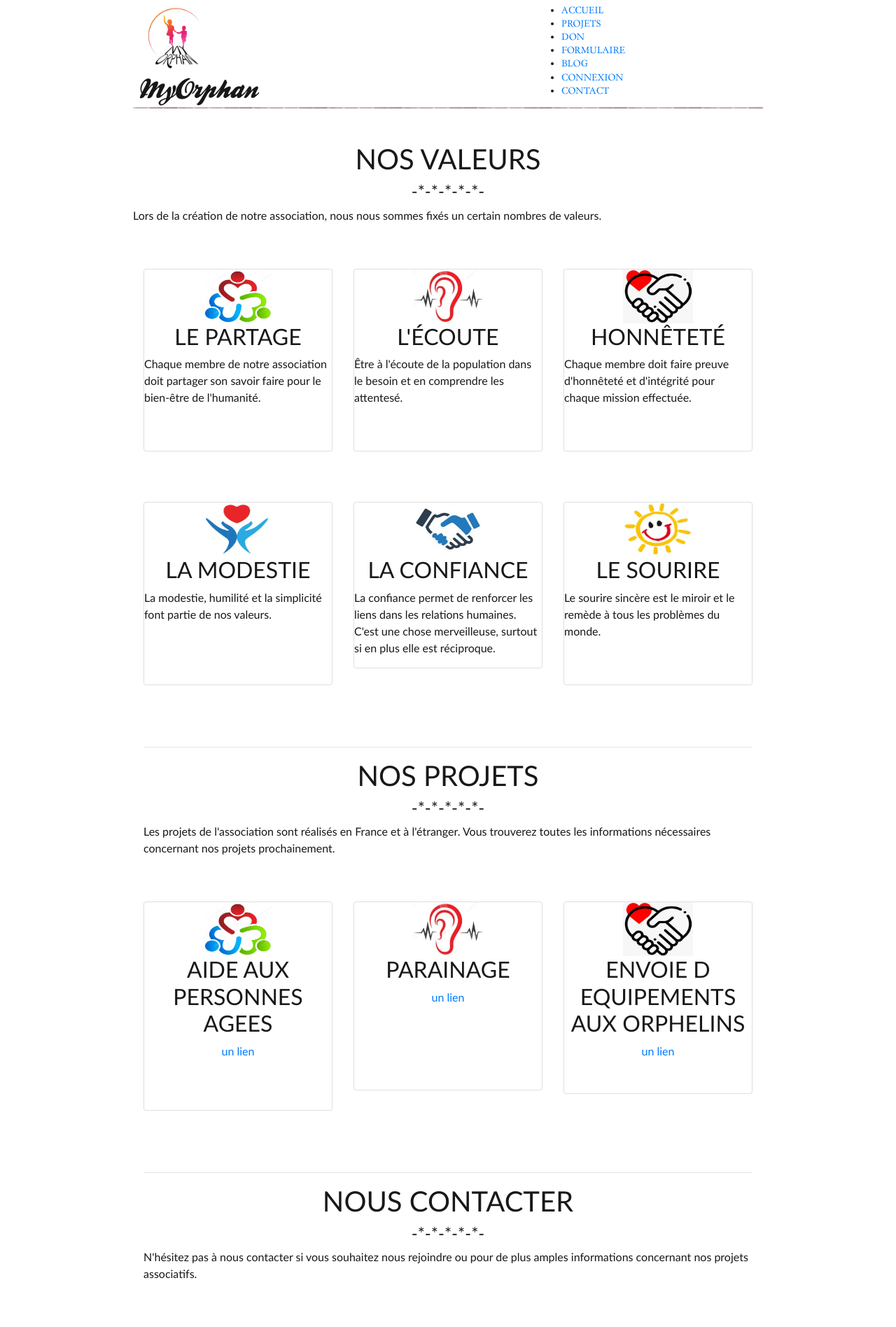
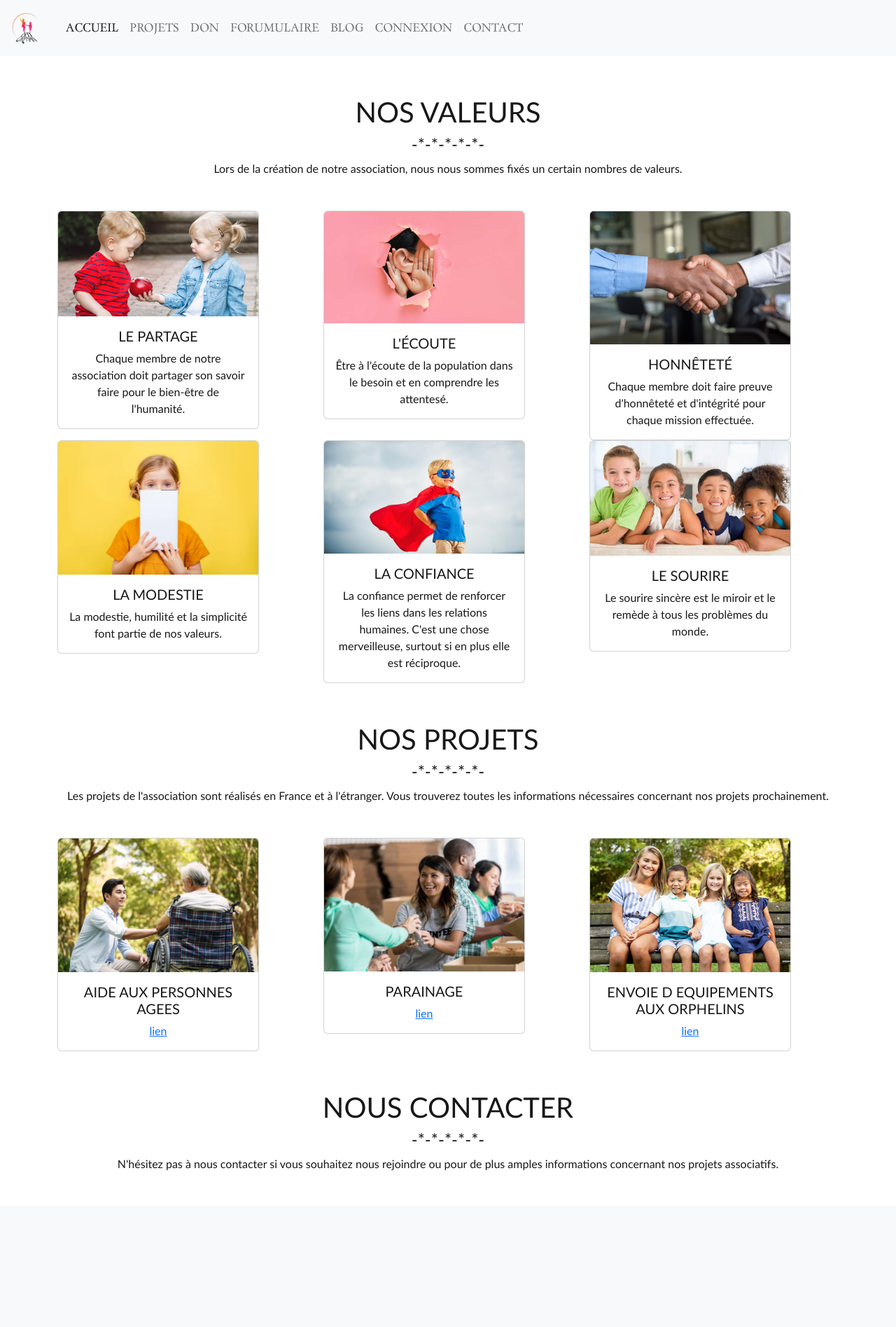
Before and after one commit to Az-rou/MyOrphan, a PHP site: page /moprojets.php in a window 1280 px wide. Shown: the whole page at 70% size. After the commit the page ends 1672 px from the top, so only its background shows below. Run offline with PHP 8.4, Linux system fonts and the light colour scheme.

Commit message:
Modification page mon projet

```diff
--- /dev/null
+++ b/composant/header.html
@@ -0,0 +1,10 @@
+<meta charset="utf-8" />
+
+<meta name="viewport" content="width=320" />
+<meta name="viewport" content="width=device-width, initial-scale=1">
+
+<link rel="stylesheet" href="https://cdn.jsdelivr.net/npm/bootstrap@5.2.2/dist/css/bootstrap.min.css">
+<script src="https://ajax.googleapis.com/ajax/libs/jquery/3.6.0/jquery.min.js"></script>
+<script src="https://cdn.jsdelivr.net/npm/bootstrap@5.2.2/dist/js/bootstrap.min.js"></script>
+
+<link rel="stylesheet" href="MyOrphan.css" />
--- /dev/null
+++ b/composant/menu.html
@@ -0,0 +1,36 @@
+
+    <nav class="navbar navbar-expand-lg bg-light">
+        <div class="container-fluid">
+            <a class="navbar-brand" href="#">
+                <img src="images/logomyorphan.png" alt="Logo de myorphan" class="ico_categorie" style="width:50px" />
+            </a>
+            <button class="navbar-toggler" type="button" data-bs-toggle="collapse" data-bs-target="#navbarNav" aria-controls="navbarNav" aria-expanded="false" aria-label="Toggle navigation">
+                <span class="navbar-toggler-icon"></span>
+            </button>
+            <div class="collapse navbar-collapse" id="navbarNav">
+                <ul class="navbar-nav">
+                    <li class="nav-item">
+                        <a class="nav-link active" aria-current="page" href="index.php">Accueil</a>
+                    </li>
+                    <li class="nav-item">
+                        <a class="nav-link" href="moprojets.php">Projets</a>
+                    </li>
+                    <li class="nav-item">
+                        <a class="nav-link" href="modon.php">Don</a>
+                    </li>
+                    <li class="nav-item">
+                        <a class="nav-link" href="moadherent.php">Forumulaire</a>
+                    </li>
+                    <li class="nav-item">
+                        <a class="nav-link" href="moblog.php">Blog</a>
+                    </li>
+                    <li class="nav-item">
+                        <a class="nav-link" href="#">Connexion</a>
+                    </li>
+                    <li class="nav-item">
+                        <a class="nav-link" href="mocontact.php" title="page de contact">Contact</a>
+                    </li>
+                </ul>
+            </div>
+        </div>
+    </nav>
--- a/moprojets.php
+++ b/moprojets.php
@@ -2,206 +2,169 @@
 <!DOCTYPE html>
 <html>
     <head>
-        <meta charset="utf-8" />
-        <link rel="stylesheet" href="MyOrphan.css" />
-        <link rel="stylesheet" media="screen and (max-width: 1280px)" href="petite_resolution.css" />
-        <meta name="viewport" content="width=320" />
         <title>Mon Projet</title>
-        <meta name="viewport" content="width=device-width, initial-scale=1">
-        <link rel="stylesheet" href="https://stackpath.bootstrapcdn.com/bootstrap/4.1.3/css/bootstrap.min.css" integrity="sha384-MCw98/SFnGE8fJT3GXwEOngsV7Zt27NXFoaoApmYm81iuXoPkFOJwJ8ERdknLPMO" crossorigin="anonymous">
-
-        <link rel="stylesheet" href="MyOrphan.css" />
+        <?php include('composant/header.html')?>
     </head>
 
     <body>
-    <div id="bloc_page">
-            <header>
-                <div id="titre_principal">
-                    <h1><img src="\MyOrphan\images\logomyorphan.png" alt="Logo de myorphan" width="100" height="107,67" class="ico_categorie" /></h1>
-                    <div id="logo">
-                        <h1>MyOrphan</h1>
-                    </div>
-                </div>
-                <br>
-                <small>
-                    <nav>
-                        <ul>
-                            <li><a href="MyOrphan.php">Accueil</a></li>
-                            <li><a href="moprojets.php">Projets</a></li>
-                            <li><a href="modon.php">Don</a></li>
-                            <li><a href="moadherent.php">Formulaire</a></li>
-                            <li><a href="moblog.php">Blog</a></li>
-                            <li><a href="#">Connexion</a></li>
-                            <li><a href="mocontact.php" title="page de contact">Contact</a></li>
-                        </ul>
-                    </nav>
-                </small>
-              <br>
-            </header>
+    <div class="menus">
+        <?php include('composant/menu.html');?>
+    <div>
 
+
+        <div class="page-container">
+
+            <div class="nos-valeurs text-center mt-2 mb-5">
                 <br><br>
-           <center><h1>NOS VALEURS</h1></center>
-           <center><h4>-*-*-*-*-*-</h4></center>
+                <h1>NOS VALEURS</h1>
+                <h4>-*-*-*-*-*-</h4>
                 <p>Lors de la création de notre association, nous nous sommes fixés un certain nombres de valeurs.</p>
-       <br><br>
-       <div class="container">
-    <div class="row">
-        <div class="col-4">
-            <div class="card">
-                <div class="card-image">
-                <center><img src="\MyOrphan\images\mopartage.jpg" width="100" height="77,32" alt="" class="circle responsive-img"></center>
-                </div>
-                <div class="card-content">
-                    <center><h2>LE PARTAGE </h2></center>
-                    <p>Chaque membre de notre association doit partager son savoir faire pour le bien-être de l'humanité.</p>
-                    </div>
-                    <div class="card-action">
-                    <br> <br>
-                    </div>
-            </div>
-            <br> <br> <br>
             </div>
 
-        <div class="col-4">
-            <div class="card">
-                <div class="card-image">
-                <center><img src="\MyOrphan\images\moecoute.jpg" width="100" height="77,32" alt="" class="circle responsive-img"></center>
-                </div>
-                <div class="card-content">
-                    <center><h2>L'ÉCOUTE </h2></center>
-                        <p>Être à l'écoute de la population dans le besoin et en comprendre les attentesé.</p>
-                    </div>
-                    <div class="card-action">
-                    <br> <br>
+            <div class="container nos-valeur-content">
+                <div class="row">
+                    <div class="col text-center">
+                        <div class="card text-center" style="width: 18rem;" >
+                            <img src="images/le-partage.jpg"class="card-img-top"  alt="...">
+                            <div class="card-body">
+                                <h5 class="card-title">LE PARTAGE</h5>
+                                <p class="card-text">
+                                    Chaque membre de notre association doit partager son savoir faire pour le bien-être de l'humanité.
+                                </p>
                             </div>
                         </div>
                     </div>
+                    <div class="col">
 
-        <div class="col-4">
-            <div class="card">
-                <div class="card-image">
-                <center><img src="\MyOrphan\images\mohonetete.jpg" width="100" height="77,32" alt="" class="circle responsive-img"></center>
+                            <div class="card text-center" style="width: 18rem;" >
+                                <img src="images/lecoute.jpg"class="card-img-top"  alt="...">
+                                <div class="card-body">
+                                    <h5 class="card-title">L'ÉCOUTE</h5>
+                                    <p class="card-text">
+                                        Être à l'écoute de la population dans le besoin et en comprendre les attentesé.
+                                    </p>
                                 </div>
-                <div class="card-content">
-                    <center><h2>HONNÊTETÉ </h2></center>
-                        <p>Chaque membre doit faire preuve d'honnêteté et d'intégrité pour chaque mission effectuée.</p>
                             </div>
-                    <div class="card-action">
-                    <br> <br>
+
+                    </div>
+                    <div class="col">
+
+                        <div class="card text-center" style="width: 18rem;" >
+                            <img src="images/honesty.webp"class="card-img-top"  alt="...">
+                            <div class="card-body">
+                                <h5 class="card-title">HONNÊTETÉ</h5>
+                                <p class="card-text">
+                                    Chaque membre doit faire preuve d'honnêteté et d'intégrité pour chaque mission effectuée.
+                                </p>
+                            </div>
+                        </div>
+
+                    </div>
+                </div>
+                <!-- second row -->
+
+                <div class="row">
+                    <div class="col">
+                        <div class="card text-center" style="width: 18rem;" >
+                            <img src="images/modesty.jpg"class="card-img-top"  alt="...">
+                            <div class="card-body">
+                                <h5 class="card-title">LA MODESTIE</h5>
+                                <p class="card-text">
+                                    La modestie, humilité et la simplicité font partie de nos valeurs.
+                                </p>
                             </div>
                         </div>
                     </div>
+                    <div class="col">
 
-        <div class="col-4">
-            <div class="card">
-                <div class="card-image">
-                <center><img src="\MyOrphan\images\momodestie.jpg" width="100" height="77,32" alt="" class="circle responsive-img"></center>
-                </div>
-                <div class="card-content">
-                    <center><h2>LA MODESTIE </h2></center>
-                        <p>La modestie, humilité et la simplicité font partie de nos valeurs.</p>
-                    </div>
-                    <div class="card-action">
-                    <br> <br> <br>
+                        <div class="card text-center" style="width: 18rem;" >
+                            <img src="images/confiance.jpg"class="card-img-top"  alt="...">
+                            <div class="card-body">
+                                <h5 class="card-title">LA CONFIANCE</h5>
+                                <p class="card-text">
+                                    La confiance permet de renforcer les liens dans les relations humaines. C'est une chose merveilleuse, surtout si en plus elle est réciproque.
+                                </p>
                             </div>
                         </div>
-            <br> <br> <br>
+
                     </div>
-        <div class="col-4">
-            <div class="card">
-                <div class="card-image">
-                <center><img src="\MyOrphan\images\moconfiance.jpg" width="100" height="77,32" alt="" class="circle responsive-img"></center>
+                    <div class="col">
+
+                        <div class="card text-center" style="width: 18rem;" >
+                            <img src="images/smile.webp"class="card-img-top"  alt="...">
+                            <div class="card-body">
+                                <h5 class="card-title">LE SOURIRE</h5>
+                                <p class="card-text">
+                                    Le sourire sincère est le miroir et le remède à tous les problèmes du monde.
+                                </p>
                             </div>
-                <div class="card-content">
-                    <center><h2>LA CONFIANCE </h2></center>
-                    <p>La confiance permet de renforcer les liens dans les relations humaines. C'est une chose merveilleuse, surtout si en plus elle est réciproque.</p>
                         </div>
-                    <div class="card-action">
+
+                    </div>
+                </div>
+
+            </div>
+
+
+            <div class="nos-valeurs text-center mt-2 mb-5">
+                <br><br>
+                <h1>NOS PROJETS</h1>
+                <h4>-*-*-*-*-*-</h4>
+                <p>Les projets de l'association sont réalisés en France et à l'étranger. Vous trouverez toutes les informations nécessaires concernant nos projets prochainement.</p>
+            </div>
+
+            <div class="container nos-projets-content">
+                <div class="row">
+                    <div class="col text-center">
+                        <div class="card text-center" style="width: 18rem;" >
+                            <img src="images/person-age.jpeg"class="card-img-top"  alt="...">
+                            <div class="card-body">
+                                <h5 class="card-title">AIDE AUX PERSONNES AGEES</h5>
+                                <p class="card-text">
+                                    <a href="#">lien</a>
+                                </p>
                             </div>
                         </div>
                     </div>
-        <div class="col-4">
-            <div class="card">
-                <div class="card-image">
-                <center><img src="\MyOrphan\images\mosourire.jpg" width="100" height="77,32" alt="" class="circle responsive-img"></center>
-                </div>
-                <div class="card-content">
-                    <center><h2>LE SOURIRE </h2></center>
-                    <p>Le sourire sincère est le miroir et le remède à tous les problèmes du monde.</p>
-                    </div>
-                    <div class="card-action">
-                    <br> <br>
-                    </div>
-            </div>
-        </div>
-    </div>
-    <hr>
-    <center><h1>NOS PROJETS</h1></center>
-    <center><h4>-*-*-*-*-*-</h4></center>
-       <p>Les projets de l'association sont réalisés en France et à l'étranger. Vous trouverez toutes les informations nécessaires concernant nos projets prochainement.</p>
-       <br><br>
+                    <div class="col">
 
-       <div class="row">
-        <div class="col-4">
-            <div class="card">
-                <div class="card-image">
-                <center><img src="\MyOrphan\images\mopartage.jpg" width="100" height="77,32" alt="" class="circle responsive-img"></center>
-                </div>
-                <div class="card-content">
-                    <center><h2>AIDE AUX PERSONNES AGEES </h2></center>
-
-                    </div>
-                    <div class="card-action">
-                    <center><a href="#">un lien</a></center>
-                    <br><br><br>
-                    </div>
-            </div>
-            <br> <br> <br>
-        </div>
-
-        <div class="col-4">
-            <div class="card">
-                <div class="card-image">
-                <center><img src="\MyOrphan\images\moecoute.jpg" width="100" height="77,32" alt="" class="circle responsive-img"></center>
-                </div>
-                <div class="card-content">
-                    <center><h2>PARAINAGE</h2></center>
-
-                    </div>
-                    <div class="card-action">
-                    <center><a href="#">un lien</a></center>
-                    <br><br><br><br><br>
-                    </div>
+                        <div class="card text-center" style="width: 18rem;" >
+                            <img src="images/parinnage.jpg"class="card-img-top"  alt="...">
+                            <div class="card-body">
+                                <h5 class="card-title">PARAINAGE</h5>
+                                <p class="card-text">
+                                    <a href="#">lien</a>
+                                </p>
                             </div>
                         </div>
 
-        <div class="col-4">
-            <div class="card">
-                <div class="card-image">
-                <center><img src="\MyOrphan\images\mohonetete.jpg" width="100" height="77,32" alt="" class="circle responsive-img"></center>
                     </div>
-                <div class="card-content">
-                    <center><h2>ENVOIE D EQUIPEMENTS AUX ORPHELINS </h2></center>
+                    <div class="col">
+
+                        <div class="card text-center" style="width: 18rem;" >
+                            <img src="images/orphan01.jpg"class="card-img-top"  alt="...">
+                            <div class="card-body">
+                                <h5 class="card-title">ENVOIE D EQUIPEMENTS AUX ORPHELINS</h5>
+                                <p class="card-text">
+                                    <a href="#">lien</a>
+                                </p>
+                            </div>
+                        </div>
 
                     </div>
-                    <div class="card-action">
-                    <center><a href="#">un lien</a></center>
-                    <br> <br>
                 </div>
-            </div>
-        </div>
-</div>
-<hr>
-<center><h1>NOUS CONTACTER</h1></center>
-<center><h4>-*-*-*-*-*-</h4></center>
-       <p>N'hésitez pas à nous contacter si vous souhaitez nous rejoindre ou pour de plus amples informations concernant nos projets associatifs.</p>
-       <br><br>
 
             </div>
 
+
+            <div class="nos-valeurs text-center mt-2 mb-5">
+                <br><br>
+                <h1>NOUS CONTACTER</h1>
+                <h4>-*-*-*-*-*-</h4>
+                <p>N'hésitez pas à nous contacter si vous souhaitez nous rejoindre ou pour de plus amples informations concernant nos projets associatifs.</p>
             </div>
-    <script src="https://code.jquery.com/jquery-3.3.1.slim.min.js" integrity="sha384-q8i/X+965DzO0rT7abK41JStQIAqVgRVzpbzo5smXKp4YfRvH+8abtTE1Pi6jizo" crossorigin="anonymous"></script>
- <script src="https://cdnjs.cloudflare.com/ajax/libs/popper.js/1.14.3/umd/popper.min.js" integrity="sha384-ZMP7rVo3mIykV+2+9J3UJ46jBk0WLaUAdn689aCwoqbBJiSnjAK/l8WvCWPIPm49" crossorigin="anonymous"></script>
- <script src="https://stackpath.bootstrapcdn.com/bootstrap/4.1.3/js/bootstrap.min.js" integrity="sha384-ChfqqxuZUCnJSK3+MXmPNIyE6ZbWh2IMqE241rYiqJxyMiZ6OW/JmZQ5stwEULTy" crossorigin="anonymous"></script>
+
+        </div>
+
     </body>
 </html>
```
Also changed, not shown: index.php (+3 -45 lines), images/confiance.jpg (added), images/honesty.webp (added), images/le-partage.jpg (added), images/lecoute.jpg (added), images/modesty.jpg (added), images/orphan.jpg (added), images/orphan01.jpg (added), images/parinnage.jpg (added), images/person-age.jpeg (added), images/smile.webp (added). Lines whose indentation alone changed are shown as unchanged.
